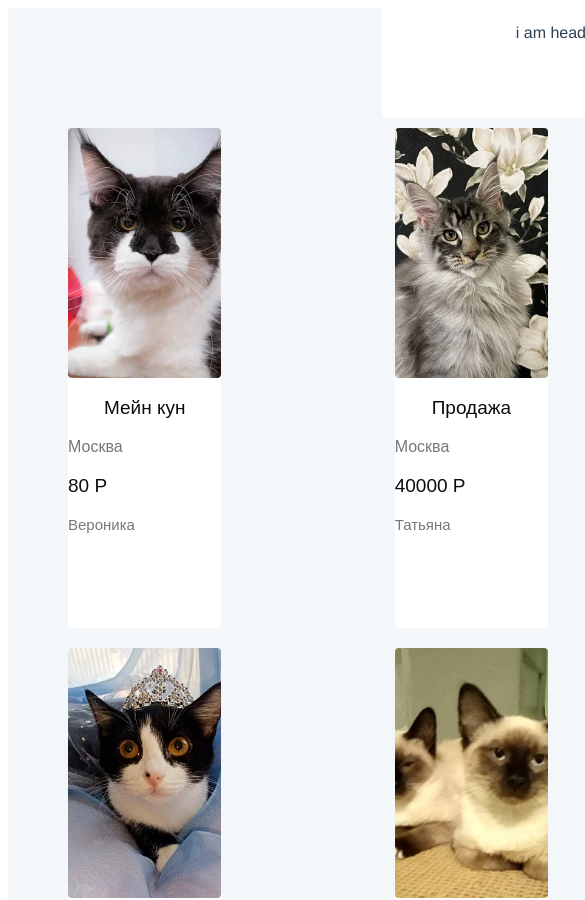
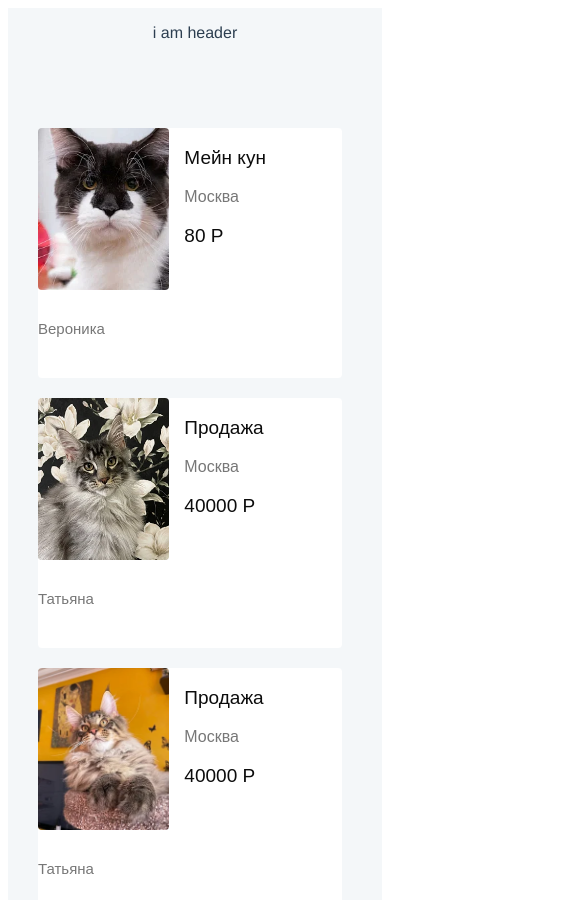
Before and after one commit to nik01asEgo/vueComp, a Vue app: page / in a window 390 px wide. Shown: the top 900 px of the page, 585 px wide, since content can reach past the window. Built offline with nearby package versions, Linux system fonts and the light colour scheme.

Commit message:
Media queries

```diff
--- a/src/App.vue
+++ b/src/App.vue
@@ -34,7 +34,11 @@ export default {
   background-color: #f4f7f9;
 
 }
+all {
+  transition-duration: all 0,2s;
+}
 .vContaner {
+  transition-duration: all 0,2s;
   display: grid;
   grid-template-areas:
     'header header'
@@ -43,8 +47,8 @@ export default {
   grid-gap: 10px;
   grid-template-rows: 100px 1fr 100px;
   /* min-width: 1550px; */
-  margin-left: 90px;
-  margin-right: 90px;
+  margin-left: 180px;
+  margin-right: 180px;
 }
 .vHeader {
   grid-area: header;
@@ -66,8 +70,7 @@ export default {
   .vContaner {
   margin-left: 90px;
   margin-right: 90px;
-  width: fill-available;
-
+  width: stretch;
   }
 }
 @media screen and (max-width: 1550px) {
@@ -75,27 +78,47 @@ export default {
     width: 325px;
   }
 }
-@media screen and (max-width: 1450px) {
+@media screen and (min-width: 1240px) and (max-width: 1450px) {
   .v_Navigation {
     display: none;
   }
   .vContaner {
-    width: 1000px;
+    width: 1050px;
   }
 }
-@media screen and (max-width: 1270px) {
+@media screen and (min-width: 1160px) and (max-width: 1240px) {
+  .vContaner {
+    width: 1050px;
+    margin-left: 50px;
+    margin-right: 50px;
+  }
+  .v_Navigation {
+    display: none;
+  }
+}
+@media screen and (max-width: 1160px) {
   .vContaner {
     margin-left: 50px;
     margin-right: 50px;
   }
-}
-@media screen and (max-width: 1100px) {
-  .vContaner {
-    width: calc(100%-100px);
-    margin-left: 50px;
-    margin-right: 50px;
-
+  .v_Navigation {
+    display: none;
   }
 }
+@media screen and (max-width: 1000px) {
+  .vContaner {
+    margin-left: 20px;
+    margin-right: 20px;
+  }
+}
+@media screen and (min-width: 731px) and (max-width: 860px) {
+  .vContaner {
+    width: 691px;
+    }
+}
+/* @media screen and (max-width: 731px) */
+
+
+
 
 </style>
--- a/src/components/V_catalog_item.vue.vue
+++ b/src/components/V_catalog_item.vue.vue
@@ -8,19 +8,22 @@
           alt= "webp">
         </a>
       </div>
+      <div class="v_text_contaner">
         <a class="v_catalog_item_name" href="http://google.com">
             <p >{{ item_data.name }}</p>
         </a>
-
         <a class="v_catalog_item_city" href="http://google.com">
             <p >{{ item_data.city }}</p>
         </a>
 
         <p class="v_catalog_item_price">{{ item_data.price }}</p>
-
+        <hr class="v_line">
+      </div>
+      <div class="v_owner_contaner">
         <a class="v_catalog_item_owner" href="http://google.com">
         <p >{{ item_data.owner }}</p>
         </a>
+      </div>
     </div>
   </div>
 </template>
@@ -45,6 +48,16 @@ export default {
 </script>
 
 <style>
+.v_line {
+  color: rgb(196, 196, 196);
+  opacity: 50%;
+}
+.v_text_contaner {
+  margin: 25px;
+}
+.v_owner_contaner {
+  margin: 25px;
+}
 .v_catalog_item_contaner {
   width: 33%;
   padding: 10px;
@@ -57,11 +70,6 @@ export default {
   background-color: rgb(255, 255, 255);
   border-radius: 4px;
   border: 1px;
-}
-@media screen and (max-width: 900px) {
-  .v_catalog_item {
-    width: 50%;
-}
 }
 .v_catalog_item_image_contaner {
   width: 100%;
@@ -104,4 +112,72 @@ export default {
   font-weight: 500;
   text-align: left;
 }
+@media screen and (max-width: 860px) {
+  .v_catalog_item_contaner {
+    width: 50%;
+}
+  }
+@media screen and (min-width: 550px) and (max-width: 600px) {
+  .v_catalog_item {
+    width: 100%;
+    height: 280px;
+    display: grid;
+    grid-template-areas:
+    'image text'
+    'image text'
+    'image text'
+    'image owner'
+    'image owner';
+  grid-gap: 10px;
+  grid-template-columns: 220px 1fr;
+  grid-template-rows: 1fr 1fr 1fr 1fr 1fr;
+  }
+  .v_catalog_item_contaner {
+    width: 100%;
+    }
+  .v_catalog_item_image_contaner {
+    grid-area: image;
+    }
+  .v_text_contaner {
+    text-align: left;
+    grid-area: text;
+  }
+  .v_owner_contaner {
+    grid-area: owner;
+  }
+}
+@media screen and (max-width: 550px) {
+  .v_catalog_item {
+    width: 100%;
+    height: 250px;
+    display: grid;
+    grid-template-areas:
+    'image text'
+    'image text'
+    'owner owner';
+  grid-gap: 15px;
+  grid-template-columns: 5fr 6fr;
+  grid-template-rows: 1fr 1fr 1fr;
+  }
+  .v_catalog_item_contaner {
+    width: 100%;
+    }
+  .v_catalog_item_image_contaner {
+    grid-area: image;
+    margin: 0;
+    height: 100%;
+    }
+  .v_text_contaner {
+    text-align: left;
+    grid-area: text;
+    margin: 0;
+  }
+  .v_owner_contaner {
+    grid-area: owner;
+    margin: 0;
+  }
+  .v_line {
+    display: none;
+  }
+}
 </style>
```
Lines whose indentation alone changed are shown as unchanged.
